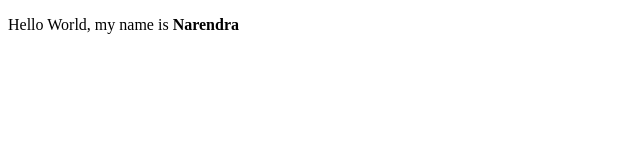
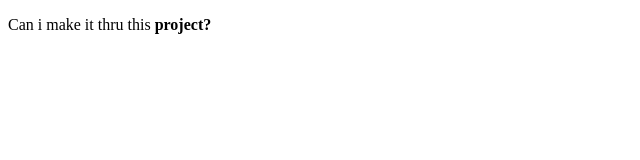
Before and after one commit to muzammilkazmi86/capstone_try, a plain HTML site: page index.html in a window 1280 px wide. Shown: the full height of the page, 0-640 px from the left. Drawn offline with Linux system fonts and the light colour scheme.

Commit message:
Update index.html

```diff
--- a/index.html
+++ b/index.html
@@ -6,7 +6,7 @@
 </head>
 
 <body>
-    <p>Hello World, my name is <strong>Narendra</strong></p>
+    <p>Can i make it thru this <strong>project?</strong></p>
 </body>
 
 </html>
```
